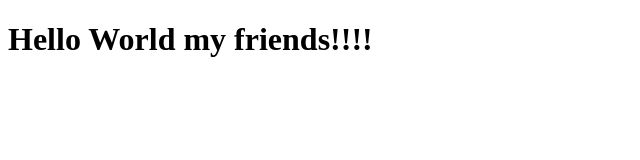
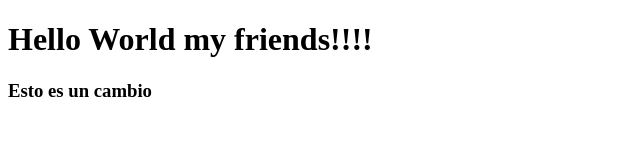
Before and after one commit to erickortizc/myFirstWebApp, a plain HTML site: page index.html in a window 1280 px wide. Shown: the whole page, without its empty margins (0-640 px from the left). Drawn offline with Linux system fonts and the light colour scheme.

Commit message:
Agregue un h3, a la pagina web

```diff
--- a/index.html
+++ b/index.html
@@ -9,5 +9,6 @@
 <body>
 
     <h1> Hello World my friends!!!! </h1>
+    <h3> Esto es un cambio</h3>
 </body>
 </html>
```
